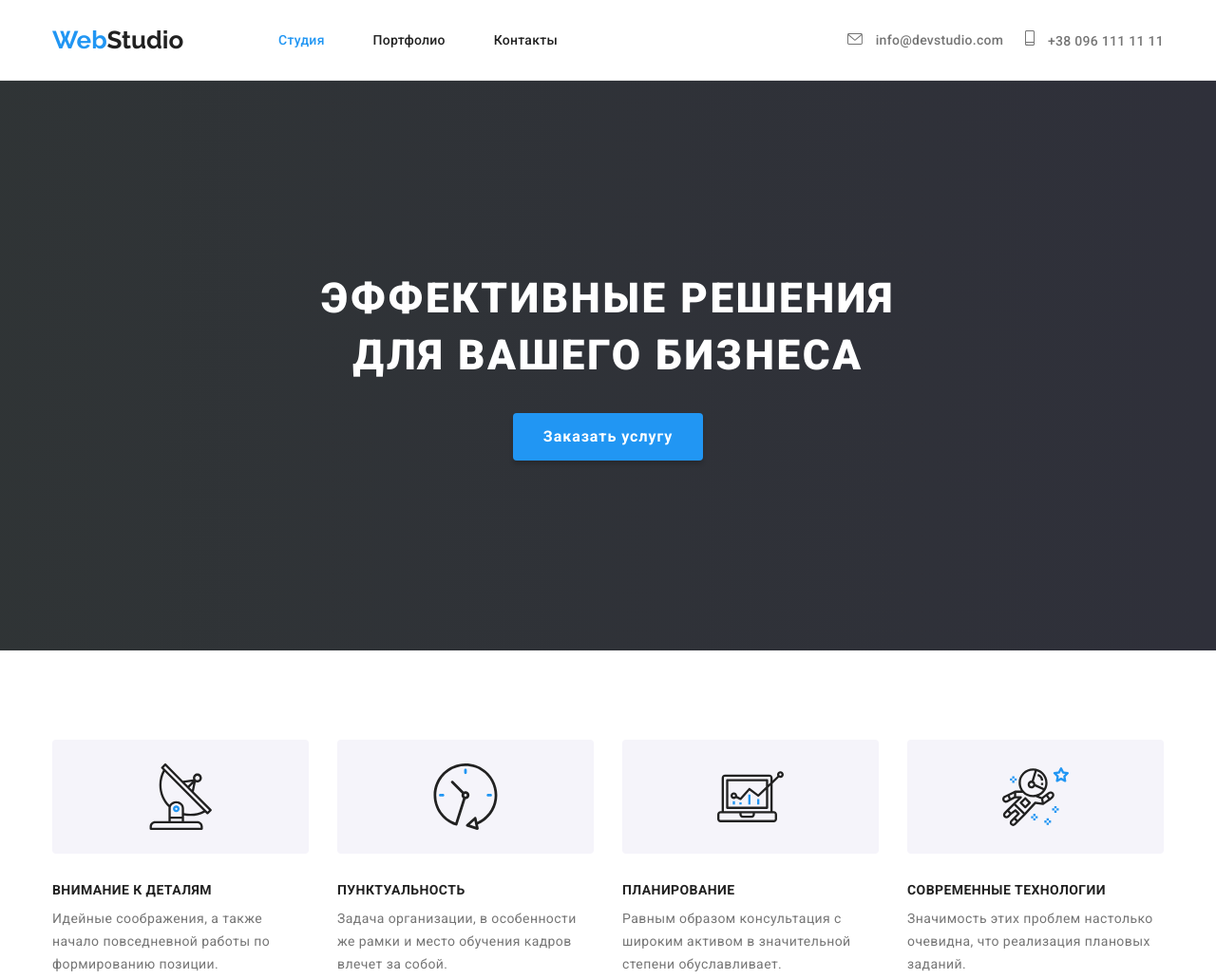
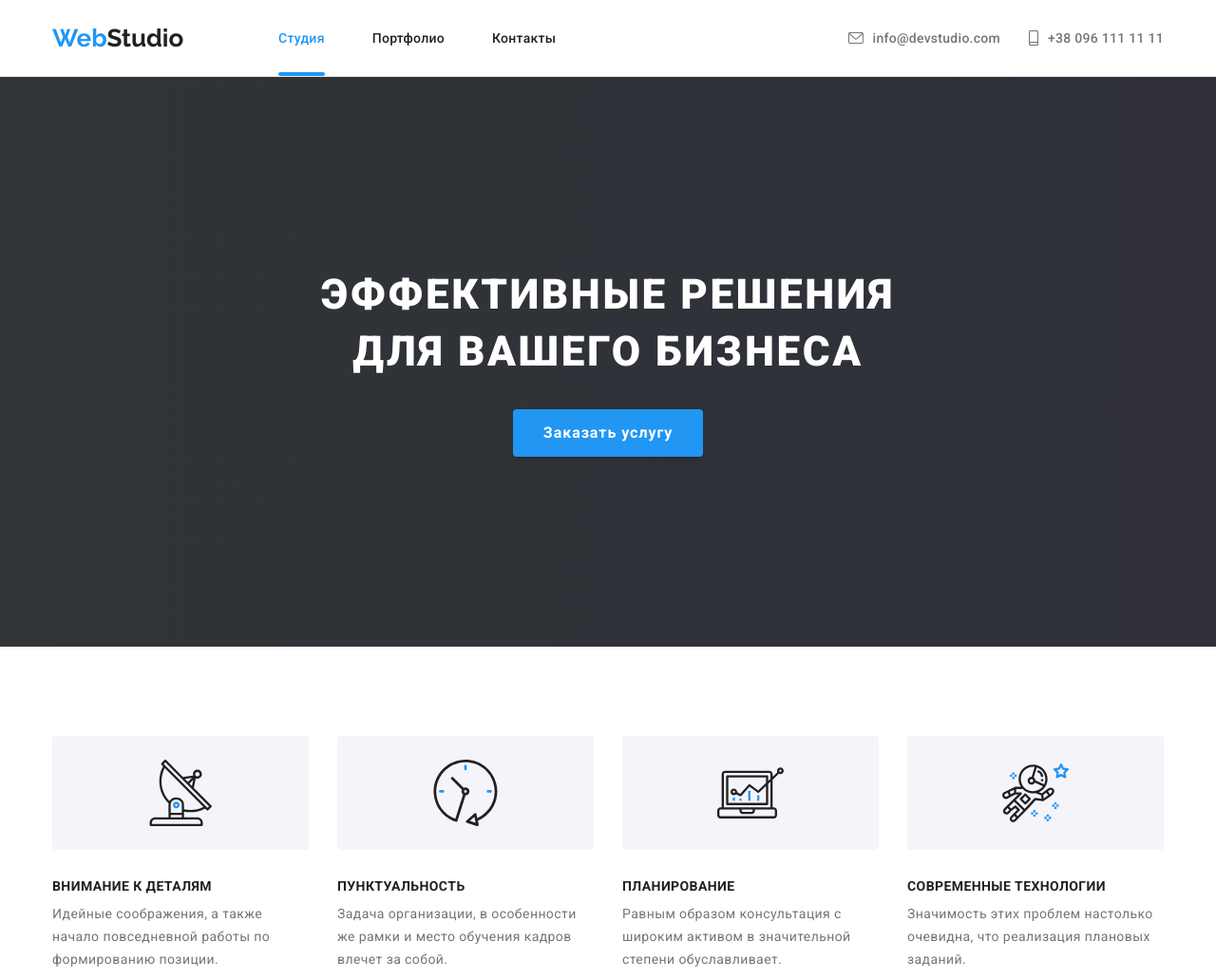
Before and after one commit to Viktoriia777-great/goit-markup-hw-07, a plain HTML site: page index.html in a window 1280 px wide. Shown: the top 1031 px of the page at 95% size. Drawn offline with nearby package versions, Linux system fonts and the light colour scheme.

Commit message:
correction

```diff
--- a/css/styles.css
+++ b/css/styles.css
@@ -42,10 +42,17 @@
  }
 
  /* свойства для все ссылок */
- .link{
+ a{
      color:inherit;
      text-decoration: none;
-      font-family: Roboto;
+     font-family: inherit;
+ }
+ address{
+      font-style: inherit;
+ }
+ .link{
+     padding-top: 32px;
+     padding-bottom: 32px;
       font-style: normal;
       font-weight: 500;
       font-size: 14px;
@@ -68,34 +75,35 @@
        align-items: center;
  }
 
- header{
+ .header{
      border-bottom: 1px solid #ECECEC;
+ }
+ .header .conteiner{
+      display: flex;
+      align-items: center;
  }
   .sait-link{
        display: flex;
-       justify-content: space-between;
-      width: 294px;
-      padding-top: 32px;
+       align-items: center;
        margin-left: 93px;
  }
  .sait-link li:not(:last-child){
       margin-right: 50px;
  }
  .active {
-
+      position: relative;
      color: var(--color-button-logo);
  }
  .active::after{
-     display: flex;
+      position: absolute;
+      bottom: 0;
+     display: block;
      content: "";
-     width: inherit;
-     border-bottom: 4px solid;
+     width: 100%;
+     height: 4px;
      background-color: var(--color-button-logo);
      border-radius: 2px;
-     margin-top: 30px;
-     bottom: -1px;
-     margin-bottom: -1px;
-     opacity: 0;
+      opacity: 1;
      transition:  opacity 250ms cubic-bezier(0.4, 0, 0.2, 1);
 
  }
@@ -107,35 +115,22 @@
  }
  .sait-contacts{
       display: flex;
-      justify-content: space-between;
       align-items: center;
-       width: 333px;
-       margin-left: 305px;
-      padding-top: 32px;
-      padding-bottom: 32px;
+       margin-left: auto;
+
  }
   .sait-contacts li:not(:last-child){
-      margin-right: 22px; }
+      margin-right: 30px; }
 
- .sait-contacts .mail{
-      font-family: Roboto;
-      font-style: normal;
+ .sait-contacts .mail,
+ .sait-contacts .phone{
+      display: flex;
+      align-items: center;
       font-weight: 500;
       font-size: 14px;
       line-height: 1.142;
       letter-spacing: 0.02em;
       color: var(--main-text-color);
-      width: 135px;
- }
- .sait-contacts .phone{
-      font-family: Roboto;
-      font-style: normal;
-      font-weight: 500;
-      font-size: 14px;
-      line-height: 1.142;
-      letter-spacing: 0.02em;
-      color: var(--main-text-color);
-      width: 122px;
  }
  .icon-mail{
      fill: currentColor;
@@ -153,7 +148,6 @@
  .connect:focus{
     fill: var(--color-button-logo) ;
  }
-
  .link:hover,
  .link:focus{
      color: var(--color-button-logo);
@@ -178,7 +172,6 @@
  /* Hero section class="hero"*/
 
   .hero{
-
       background-size: cover;
       padding-bottom: 200px;
       padding-top: 200px;
@@ -187,7 +180,6 @@
       margin-left: auto;
       margin-right: auto;
       background-image:linear-gradient(to right, rgba(48, 58, 47, 0.4), rgba(47, 48, 58, 0.4)), url(../images/hero.jpg);
-
        background-color: var(--hero-footer-background);
  }
 
@@ -201,7 +193,7 @@
       text-transform: uppercase;
       color: var(--white-color);
       margin: 0 auto;
-      padding-bottom: 30px;
+      margin-bottom: 30px;
  }
  /* кнопка Заказать услугу */
 
@@ -246,6 +238,7 @@
      height: 120px;
      background: #F5F4FA;
       border-radius: 4px;
+      margin-bottom: 30px;
 }
  .feature .content{
      display: flex;
@@ -257,8 +250,9 @@
   .feature ul{
       display: flex;
  }
-
- /* Особенности*/
+ .columns{
+     display: flex;
+ }
  .feature-title{
       font-weight: bold;
       font-size: 14px;
@@ -267,8 +261,6 @@
       text-transform: uppercase;
       color: var(--main-color-headers);
       margin-bottom: 10px;
-      margin-top: 30px;
-
  }
  .feature-text{
       width: 270px;
@@ -276,7 +268,6 @@
       font-size: 14px;
       line-height: 1.714;
       letter-spacing: 0.03em;
-
  }
 
  /* Чем занимаемся */
@@ -299,10 +290,9 @@
       justify-content: center;
       align-items: center;
       bottom: 0;
-      width: 370px;
+      width: 100%;
       height: 70px;
       background: rgba(47, 48, 58, 0.8);
-
   }
  .title-case{
      font-weight: bold;
@@ -312,7 +302,6 @@
      letter-spacing: 0.03em;
      text-transform: uppercase;
      color: var(--white-color);
-
  }
 
   /* Команда */
@@ -322,12 +311,10 @@
       padding-top: 94px;
        padding-bottom: 94px;
  }
-
  .list-item {
       display: flex;
       justify-content: space-between;
  }
-
  .title{
       font-weight: bold;
       font-size: 36px;
@@ -343,7 +330,6 @@
  .icons-card:not(:last-child){
      margin-right: 10px;
 }
-
   .team .scorecard{
      background: var(--white-color);
      box-shadow: 0px 1px 3px rgba(0, 0, 0, 0.12), 0px 1px 1px rgba(0, 0, 0, 0.14), 0px 2px 1px rgba(0, 0, 0, 0.2);
@@ -357,7 +343,6 @@
       color: var(--main-color-headers);
       text-align: center;
  }
-
  .team-text{
       font-weight: normal;
       font-size: 16px;
@@ -403,7 +388,6 @@
      width: 106px;
      height: 60px;
      align-items: center;
-     margin: 16px 32px;
      border: none;
 }
    .client-list  {
@@ -426,7 +410,6 @@
       border: 1px solid #AFB1B8;
       transition: border 250ms cubic-bezier(0.4, 0, 0.2, 1), fill 250ms cubic-bezier(0.4, 0, 0.2, 1);
  }
-
     .company-list:not(:last-child){
       margin-right: 30px;
  }
@@ -435,6 +418,7 @@
 
  .footer .conteiner{
       display: flex;
+      align-items: baseline;
       padding-top: 60px;
       padding-bottom: 60px;
  }
@@ -463,15 +447,13 @@
  .social{
      width: 20px;
      height: 20px;
-
 }
- .footer-social .list-social{
+ .footer-social {
     display: inline-flex;
     justify-content: center;
     align-items: center;
     margin-bottom: 100px;
  }
-
 .social-svg:hover,
 .social-svg:focus{
      fill: var(--white-color);
@@ -534,6 +516,7 @@
  }
  .subscribe{
       display: flex;
+      justify-content: space-between;
  }
 .title-subscribe{
      margin-bottom: 20px;
@@ -545,8 +528,9 @@
     color: var(--white-color);
     text-transform: uppercase;
 }
-.subscribe input{
-     width: 340px;
+.subscribe-email{
+     display: flex;
+     width: 358px;
      height: 50px;
      margin-bottom: 94px;
      padding-left: 16px;
@@ -556,48 +540,33 @@
      box-shadow: rgba(0, 0, 0, 0.15) ;
      border-radius: 4px;
 }
-
   .btn-subscribe{
+      display: flex;
+      align-items: center;
       font-size: 16px;
       line-height: 1.875;
       letter-spacing: 0.06em;
       text-align: justify;
       cursor: pointer;
+      border: none;
+      outline: none;
       border-radius: 4px;
       background-color: var(--color-button-logo);
       color: var(--white-color);
       padding-left: 28px;
       margin-left: 12px;
-
       width: 200px;
       height: 50px;
 
  }
-  /* .btn-subscribe::after{
-     content: "";
-       display: inline-flex;
-      position: absolute;
-
-      width: 24px;
-      height: 24px;
-      margin-left: 10px;
-      background-image: url("../images/symbol-defs.svg");
-      background-size: contain;
-      background-color: black;
-
- }  */
   .icon-send{
      display: inline-flex;
      align-items: center;
      width: 24px;
      height: 24px;
      margin-left: 10px;
-
-
  }
-
   /* Выбор проектов */
-
 .btn{
       font-family: Roboto;
       font-style: normal;
@@ -624,7 +593,6 @@
 .filter{
       margin-bottom: 50px;
 }
-
 /* Проекты */
 .portfolio {
        padding-top: 94px;
@@ -719,12 +687,12 @@
  .modal.is-hidden{
       opacity: 0;
       pointer-events: none;
+
  }
  .modal-content{
      position: absolute;
      top: 50%;
      left: 50%;
-     /* padding: 40px;  */
      transform: translate(-50%, -50%);
      background: var(--white-color);
        width: 528px;
@@ -771,8 +739,6 @@
      margin: 0;
 }
 .form-label{
-     /* position: absolute;
-     bottom:  100%; */
      margin-bottom: 4px;
 }
 .form-title{
@@ -786,6 +752,7 @@
      color: var(--main-color-headers);
  }
 .form-input{
+
      width: 390px;
      height: 12px;
      margin-top: 4px;
@@ -823,7 +790,6 @@ textarea:focus{
      box-sizing: border-box;
      resize: none;
      padding: 12px 16px 12px 16px;
-     /* margin-bottom: 20px;  */
      margin-top: 4px;
      border: none;
      outline: 2px solid rgba(33, 33, 33, 0.2);
@@ -862,7 +828,6 @@ textarea:focus{
      background-origin: border-box;
 }
  .contract{
-     /* display: block; */
      font-size: 14px;
      line-height: 1.714;
      letter-spacing: 0.03;
@@ -888,154 +853,3 @@ textarea:focus{
     justify-content: center;
 
   }
-
-
- /* .form-title{
-     font-weight: bold;
-     font-size: 20px;
-     line-height: 1.150;
-     letter-spacing: 0.03em;
-     text-align: center;
-      margin-top: 40px;
-     margin-bottom: 12px;
-     color: var(--main-color-headers);
- }
- .form-modal{
-      margin: 0;
-      padding: 0;
-      width: 528px;
-     height: 581px;
- }
-
-  .form-group label{
-      margin-bottom: 4px;
-     font-size: 12px;
-     line-height: 1.166;
-     letter-spacing: 0.01em;
-    text-align: left;
-    align-self: start;
-    margin-left: 40px;
- }
- .form-comment{
-     display: flex;
-     flex-direction: column;
-     align-items: center;
-
-
- }
- .form-comment label{
-     margin-bottom: 4px;
-     font-size: 12px;
-     line-height: 1.166;
-     letter-spacing: 0.01em;
-    text-align: left;
-    align-self: start;
-    margin-left: 40px;
- }
- .form-comment textarea{
-     display: block;
-     width: 448px;
-     height: 120px;
-     box-sizing: border-box;
-     resize: none;
-
-     margin-bottom: 20px;
-     border: none;
-     outline: 2px solid rgba(33, 33, 33, 0.2);
- }
- .form-polisy{
-      display: flex;
-      align-items: center;
-      flex-direction: row;
-      margin-left: 52px;
- }
- .form-polisy label{
-      font-size: 14px;
-      line-height: 1.714;
-      letter-spacing: 0.03em;
-
- }
-  /* .form-polisy input{
-     display: none !important;
- }  */
- /* .form-btn{
-      font-size: 16px;
-      line-height: 1.875;
-      letter-spacing: 0.06em;
-      text-align: center;
-      cursor: pointer;
-      border-radius: 4px;
-      background-color: var(--color-button-logo);
-      color: var(--white-color);
-      padding: 10px 55px;
-      margin-top: 30px;
-       margin-bottom: 40px;
-       border: none;
- }
- .button-wrapper{
-     display: flex;
-     justify-content: center;
-   }
-
-  .checkbox{
-      appearance: none;
-
-  }
-  .icon-check{
-       display: inline-block;
-       width: 15px;
-       height: 15px;
-      border: 1px solid var(--main-color-headers);
-      margin-right: 9px;
-      fill: var(--white-color);
-
-  }
-  .checkbox:checked +.icon-check{
-       background-image: url("../images/icon/check.svg");
-       background-color: var(--color-button-logo);
-       fill: var(--white-color);
-  }
-  .contract{
-       display: block;
-  }
-
-  .form-group{
-     position: relative;
-     display: flex;
-     flex-direction: column;
-     align-items: center;
-}
-.form-group input{
-
-     width: 404px;
-     height: 36px;
-     margin-bottom: 10px;
- }
-
-   .modal-icon{
-      position: absolute;
-      display: inline-block;
-       width: 18px;
-       height: 18px;
-       fill: #212121;
-       top: 50%;
-       left: 55px;
-       transform: translateY(-50%);
-       transition: transform 250ms cubic-bezier(0.4, 0, 0.2, 1);
-       margin-right: 15px;
-  }
-  .form-input:focus + .modal-icon{
-       fill: var(--color-button-logo);
-  }
-
-  .form-input{
-       padding-left: 40px;
-       width: 100%;
-       margin: 0;
-      font: inherit;
-       border-radius: 3px;
-       border: 2px solid rgba(33, 33, 33, 0.2);
-       outline: none;
-      transition: border 250ms cubic-bezier(0.4, 0, 0.2, 1);
-  }
-  .form-input:hover, */
--- a/index.html
+++ b/index.html
@@ -11,7 +11,7 @@
     <link rel="stylesheet" href="./css/styles.css">
 </head >
 <body>
-    <header>
+    <header class="header">
         <div class="conteiner">
             <nav class="sait-nav">
                   <a href="./index.html" class="logo"><span class="logo-web">Web</span>Studio</a>
@@ -26,9 +26,10 @@
                       <a href="" class="link">Контакты</a>
                   </li>
               </ul>
+            </nav>
               <ul class="sait-contacts">
                   <li >
-                        <a href="mail:info@devstudio.com" class="link mail" >
+                        <a href="mailto:info@devstudio.com" class="link mail" >
                         <svg class="connect icon-mail">
                         <use href="./images/icon/sprite.svg#icon-mail"></use>
                       </svg>
@@ -42,7 +43,7 @@
                         +38 096 111 11 11</a>
                   </li>
               </ul>
-          </nav>
+
         </div>
       </header>
       <main>
@@ -56,51 +57,41 @@
                 <!-- Особенности -->
           <section class="feature-group">
               <div class="conteiner">
-                    <ul class="feature-columns">
-                      <li class="gpoup-icon">
+              <!-- <h2></h2> -->
+              <ul class="columns">
+                  <li>
+                    <div class="gpoup-icon">
                       <svg class="group">
                         <use href="./images/icon/sprite.svg#icon-group1" ></use>
                       </svg>
-                      </li>
-                      <li class="gpoup-icon">
-                        <svg class="group">
-                          <use href="./images/icon/sprite.svg#icon-group2" ></use>
-                        </svg>
-                      </li>
-                      <li class="gpoup-icon">
-                        <svg class="group">
-                          <use href="./images/icon/sprite.svg#icon-group3" ></use>
-                        </svg>
-                      </li>
-                      <li class="gpoup-icon">
-                        <svg class="group">
-                          <use href="./images/icon/sprite.svg#icon-group4" ></use>
-                        </svg>
-                      </li>
-                    </ul>
                     </div>
-                </section>
-          <section class="feature">
-              <div class="conteiner">
-              <!-- <h2></h2> -->
-              <ul class="columns">
-                  <li>
-
                       <h3 class="feature-title">Внимание к деталям</h3>
                       <p class="feature-text">Идейные  соображения, а также начало повседневной работы по формированию позиции.</p>
                   </li>
                   <li>
-
+                    <div class="gpoup-icon">
+                      <svg class="group">
+                        <use href="./images/icon/sprite.svg#icon-group2" ></use>
+                      </svg>
+                    </div>
                       <h3 class="feature-title">Пунктуальность</h3>
                       <p class="feature-text">Задача организации, в особенности же рамки и место обучения кадров влечет за собой.</p>
                   </li>
                   <li>
-
+                    <div class="gpoup-icon">
+                      <svg class="group">
+                        <use href="./images/icon/sprite.svg#icon-group3" ></use>
+                      </svg>
+                    </div>
                       <h3 class="feature-title">Планирование</h3>
                       <p class="feature-text" >Равным образом консультация с широким активом в значительной степени обуславливает.</p>
                   </li>
                   <li>
-
+                    <div class="gpoup-icon">
+                      <svg class="group">
+                        <use href="./images/icon/sprite.svg#icon-group4" ></use>
+                      </svg>
+                    </div>
                       <h3 class="feature-title">Современные технологии</h3>
                       <p class="feature-text">Значимость этих проблем настолько очевидна, что реализация плановых заданий.</p>
                   </li>
@@ -358,10 +349,10 @@
               <a href="" class="link contacts"> г. Киев, пр-т Леси Украинки, 26</a>
           </address>
         <ul class="footer-contacts">
-          <li>
+          <li class="footer-list">
             <a href="mail:info@devstudio.com" class="link mail">info@devstudio.com</a>
           </li>
-          <li>
+          <li class="footer-list">
             <a href="tel:+380961111111" class="link phone">+38 096 111 11 11</a>
           </li>
         </ul>
@@ -403,7 +394,7 @@
             </ul>
             </section>
           </div>
-            <div>
+          <!-- <div>  -->
             <section class="footer-subscribe">
               <h3 class="title-subscribe">Подпишитесь на рассылку</h3>
               <div class="subscribe">
@@ -474,46 +465,6 @@
           </div>
        </form>
 
-
-        <!-- <p class="form-title">Оставьте свои данные, мы вам перезвоним</p>
-        <form class="form-modal">
-          <div class="form-group">
-            <label for="name" class="modal-label">Имя</label>
-            <input type="text" name="name-user" id="name" class="form-input"/>
-            <svg class="modal-icon">
-              <use href="./images/icon/sprite.svg#icon-person"></use>
-            </svg>
-         </div>
-
-         <div class="form-group">
-         <label for="phone"class="modal-label" >Телефон</label>
-         <input type="tel" name="phone" id="phone" class="form-input" />
-         <svg class="modal-icon">
-          <use href="./images/icon/symbol-defs.svg#icon-phone"></use>
-        </svg>
-         </div>
-
-         <div class="form-group">
-         <label for="mail" class="modal-label">Почта</label>
-         <input type="email" name="mail" id="mail" class="form-input"/>
-         <svg class="modal-icon">
-          <use href="./images/icon/sprite.svg#icon-email_black"></use>
-        </svg>
-         </div>
-
-         <div class="form-comment">
-         <label for="comment" class="modal-label">Комментарий</label>
-         <textarea name="comment" id="comment" class="form-textarea"></textarea>
-         </div>
-          <div class="form-polisy">
-         <label class="contract" ><input type="checkbox" class="checkbox" name="policy"  />
-          <span class="icon-check">  </span> Соглашаюсь с рассылкой и принимаю
-         <a href="">Условия договора</a></label>
-         </div >
-         <div class="button-wrapper">
-         <button type="submit" class="form-btn">Отправить</button>
-         </div>
-       </form>  -->
    </div>
   </div>
 
```
Lines whose indentation alone changed are shown as unchanged.
